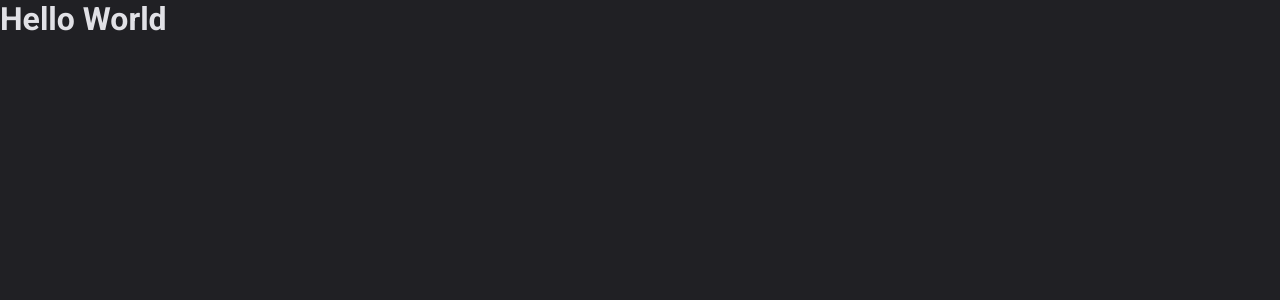
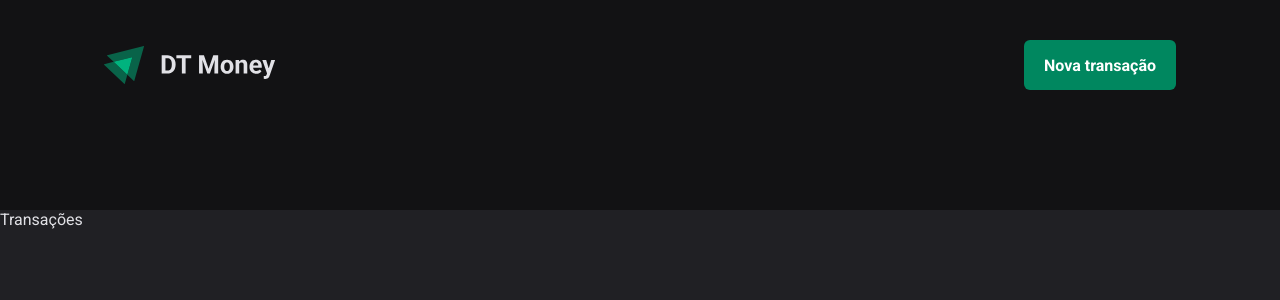
Before and after one commit to rmmena123/dt-money, a React (Vite) app: page / in a window 1280 px wide. Shown: the top 300 px of the page. Built offline with nearby package versions, Linux system fonts and the light colour scheme.

Commit message:
#2: Feature - Componente Header

```diff
--- a/src/App.tsx
+++ b/src/App.tsx
@@ -1,12 +1,13 @@
 import { ThemeProvider } from "styled-components";
 import { GlobalStyle } from "./styles/global";
 import { defaultTheme } from "./styles/themes/default";
+import { Transactions } from "./pages/Transactions";
 
 export function App() {
   return (
     <ThemeProvider theme={defaultTheme}>
       <GlobalStyle />
-      <h1>Hello World</h1>
+      <Transactions />
     </ThemeProvider>
   )
 }
--- /dev/null
+++ b/src/components/Header/index.tsx
@@ -0,0 +1,15 @@
+import { HeaderContainer, HeaderContent, NewTransactionButton } from "./styles";
+import logoImg from "../../assets/logo.svg"
+
+export function Header() {
+    return (
+        <div>
+            <HeaderContainer>
+                <HeaderContent>
+                    <img src={logoImg} alt="Logo DT Money" />
+                    <NewTransactionButton>Nova transação</NewTransactionButton>
+                </HeaderContent>
+            </HeaderContainer>
+        </div>
+    )
+}
--- /dev/null
+++ b/src/components/Header/styles.ts
@@ -0,0 +1,32 @@
+import styled from "styled-components";
+
+export const HeaderContainer = styled.header`
+    background: ${props => props.theme["gray-900"]};
+    padding: 2.5rem 0 7.5rem;
+`
+
+export const HeaderContent = styled.div`
+    width: 100%;
+    max-width: 1120px;
+    margin: 0 auto;
+    padding: 0 1.5rem;
+    display: flex;
+    justify-content: space-between;
+    align-items: center;
+`
+
+export const NewTransactionButton = styled.button`
+    height: 50px;
+    border: 0;
+    background: ${props => props.theme["green-500"]};
+    color: ${props => props.theme.white};
+    font-weight: bold;
+    padding: 0 1.25rem;
+    border-radius: 6px;
+    cursor: pointer;
+
+    &:hover {
+        background: ${props => props.theme["green-700"]};
+        transition: background-color 0.2s;
+    }
+`
--- /dev/null
+++ b/src/pages/Transactions/index.tsx
@@ -0,0 +1,11 @@
+import { Header } from "../../components/Header";
+
+
+export function Transactions() {
+    return (
+        <div>
+            <Header />
+            Transações
+        </div>
+    )
+}
```
Also changed, not shown: src/assets/logo.svg (added), src/pages/Transactions/styles.ts (added).
